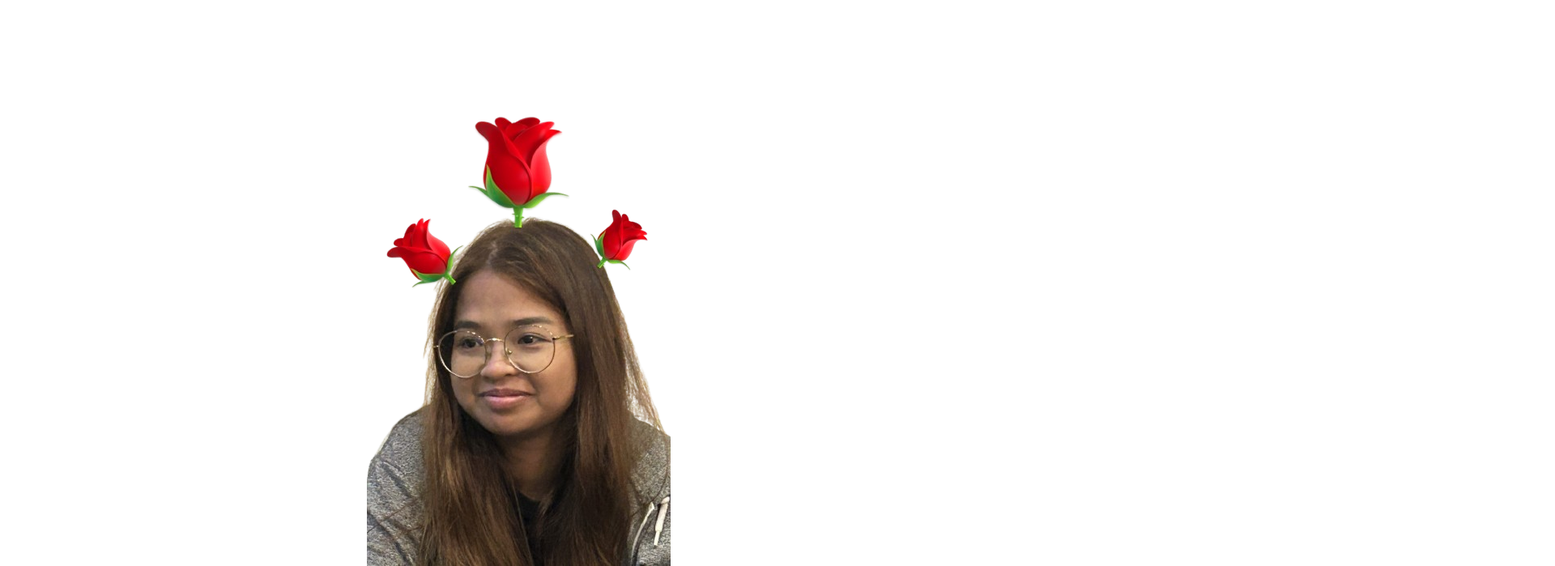
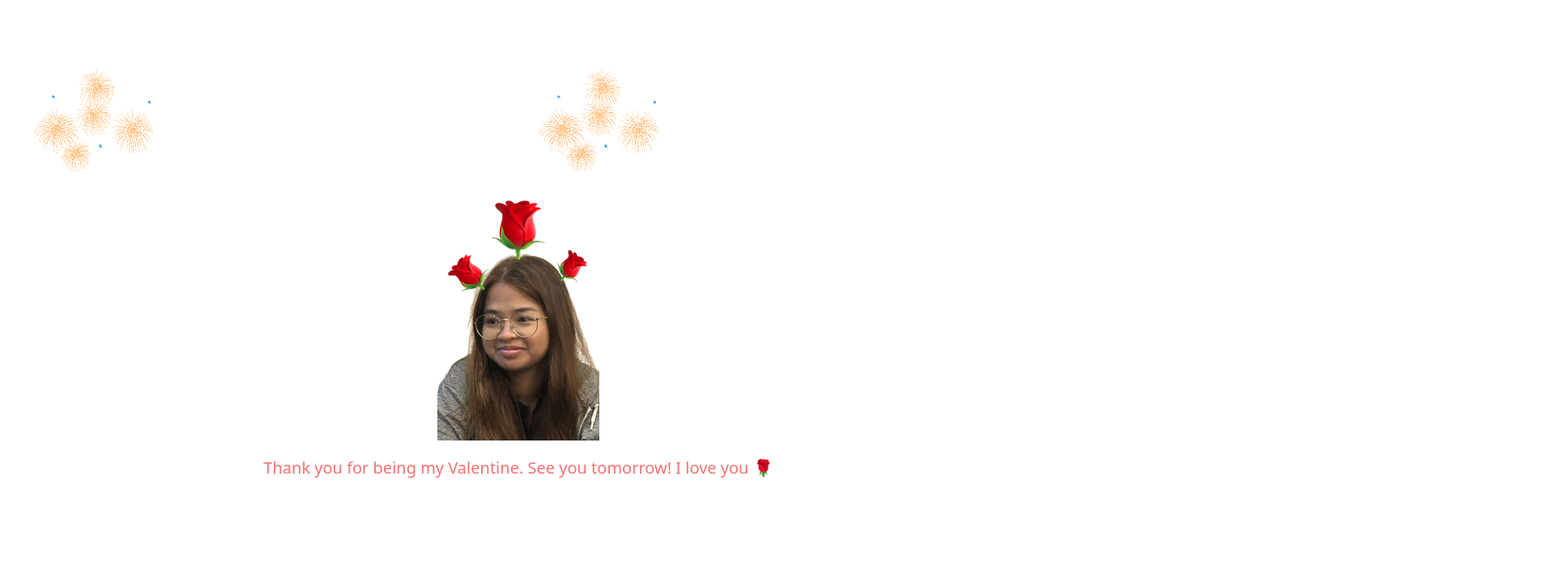
Before and after one commit to keejay70/keejay70.github.io, a plain HTML site: page accepted.html in a window 1280 px wide. Shown: the top 699 px of the page at 81% size, 1920 px wide, since content can reach past the window. Drawn offline with nearby package versions, Linux system fonts and the light colour scheme.

Commit message:
fireworks

```diff
--- a/accepted.html
+++ b/accepted.html
@@ -14,9 +14,15 @@
 </head>
 <body>
     <div class="container mx-auto relative h-screen z-0">
-        <div class="flex flex-col justify-center items-center h-screen">
-            <img src="2.png" alt="photo"/>
-            <span class="text-xl font-medium text-red-400 my-5">Thank you for being my Valentine. See you tomorrow! I love you 🌹</span>
+        <div class="flex flex-col justify-center items-center h-screen relative">
+            <div class="absolute mx-auto inset-x-1/2 top-12 w-screen h-screen">
+                <img src="fire.gif" alt="photo" width="200" height="400"/>
+            </div>
+            <div class="absolute left-4 top-12 w-screen h-screen">
+                <img src="fire.gif" alt="photo" width="200" height="400"/>
+            </div>
+            <img src="2.png" alt="photo" width="200" height="400"/>
+            <span class="text-xl font-medium text-red-400 my-5 text-center">Thank you for being my Valentine. See you tomorrow! I love you 🌹</span>
         </div>
     </div>
 </body>
```
Also changed, not shown: index.html (+1 -1 lines), fire.gif (added).
